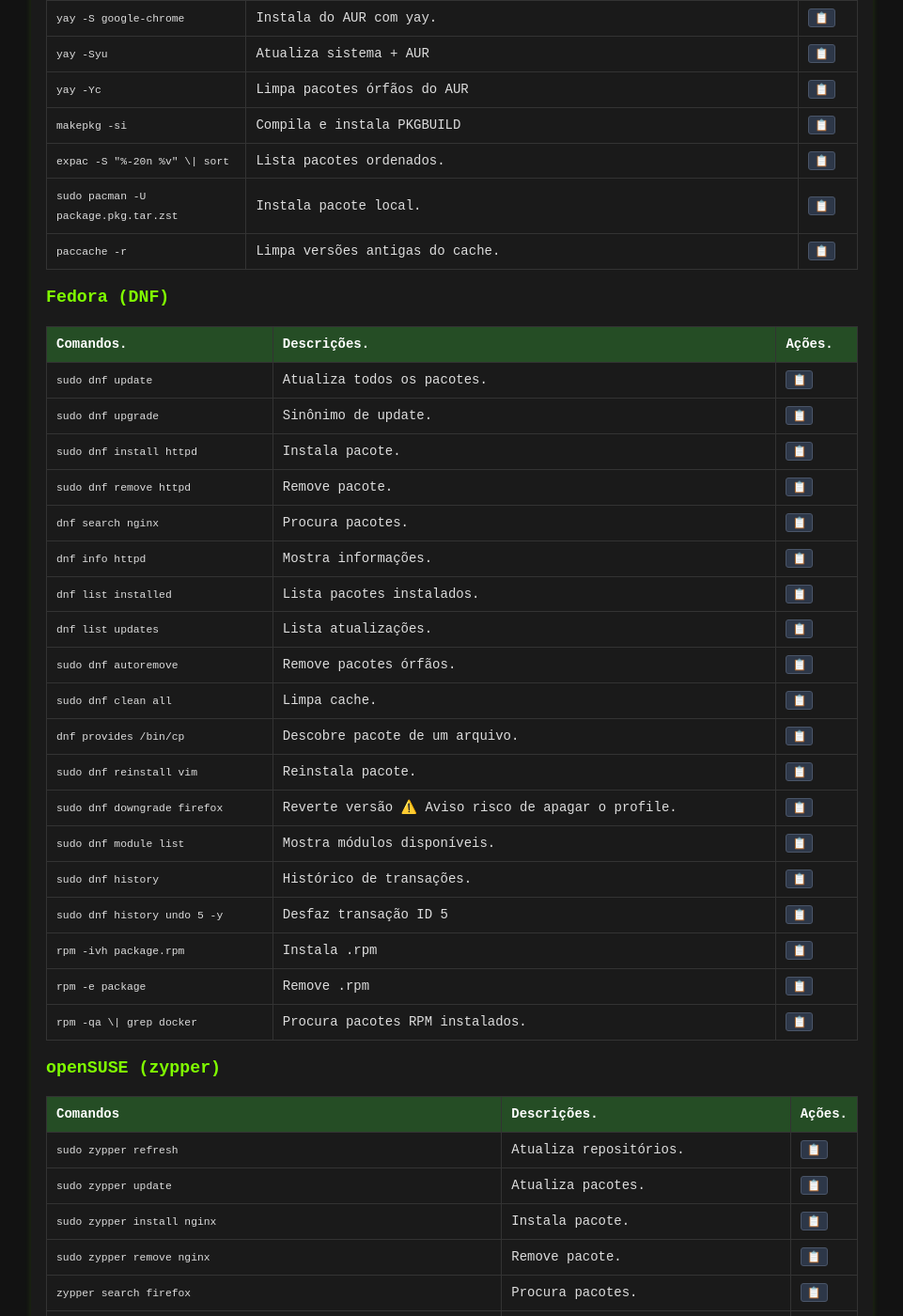
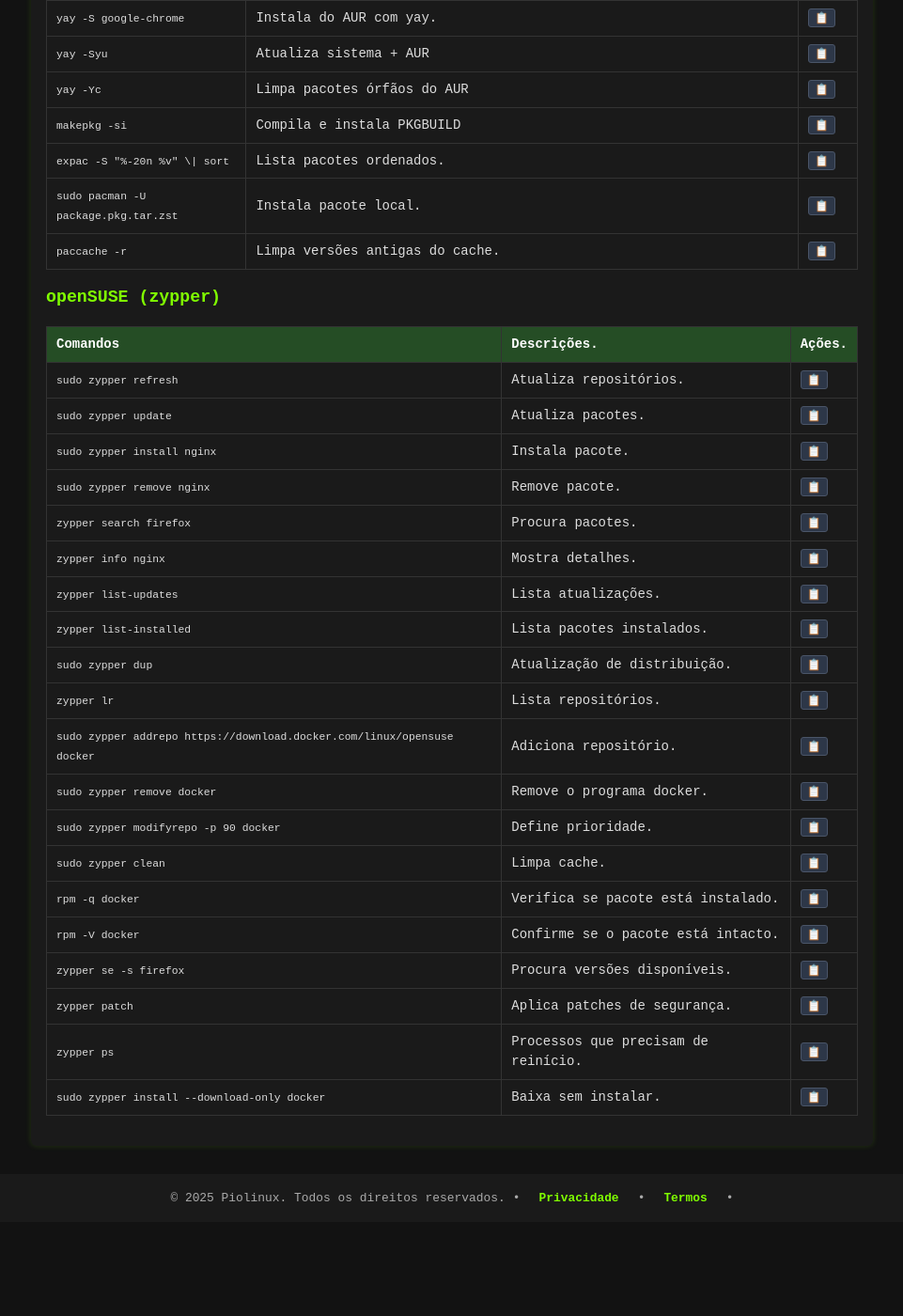
Before and after one commit to Piolinux/piolinux-site, a Jekyll site: the page built from _pages/_comandos/gerenciamento-de-pacotes.md, in a window 1280 px wide and 1400 px high, scrolled down 1688 px. Shown: the whole window at 94% size, without its empty margins (159-1120 px from the left). Built offline with Jekyll 4.4.1, drawn with Linux system fonts in a browser that asks for light colours; after the commit the page ends 2988 px from its top, so only the background shows below that; some of the changed text lies outside the part shown.

Commit message:
Update gerenciamento-de-pacotes.md

```diff
--- a/_pages/_comandos/gerenciamento-de-pacotes.md
+++ b/_pages/_comandos/gerenciamento-de-pacotes.md
@@ -256,116 +256,7 @@ function filtrarLinhas(termo) {
 </table>
 </div>
 
-<h3>Fedora (DNF) </h3>
 
-<div class="table-container">
-<table class="evergreen-table">
-  <thead>
-    <tr>
-      <th>Comandos.</th>
-      <th>Descrições.</th>
-      <th>Ações.</th>
-    </tr>
-  </thead>
-  <tbody>
-    <tr>
-      <td data-label="Comando"><code>sudo dnf update</code></td>
-      <td data-label="Descrição">Atualiza todos os pacotes.</td>
-      <td data-label="Ação"><button class="copy-btn" data-command="sudo dnf update">📋</button></td>
-    </tr>
-    <tr>
-      <td data-label="Comando"><code>sudo dnf upgrade</code></td>
-      <td data-label="Descrição">Sinônimo de update.</td>
-      <td data-label="Ação"><button class="copy-btn" data-command="sudo dnf upgrade">📋</button></td>
-    </tr>
-    <tr>
-      <td data-label="Comando"><code>sudo dnf install httpd</code></td>
-      <td data-label="Descrição">Instala pacote.</td>
-      <td data-label="Ação"><button class="copy-btn" data-command="sudo dnf install httpd">📋</button></td>
-    </tr>
-    <tr>
-      <td data-label="Comando"><code>sudo dnf remove httpd</code></td>
-      <td data-label="Descrição">Remove pacote.</td>
-      <td data-label="Ação"><button class="copy-btn" data-command="sudo dnf remove httpd">📋</button></td>
-    </tr>
-    <tr>
-      <td data-label="Comando"><code>dnf search nginx</code></td>
-      <td data-label="Descrição">Procura pacotes.</td>
-      <td data-label="Ação"><button class="copy-btn" data-command="dnf search nginx">📋</button></td>
-    </tr>
-    <tr>
-      <td data-label="Comando"><code>dnf info httpd</code></td>
-      <td data-label="Descrição">Mostra informações.</td>
-      <td data-label="Ação"><button class="copy-btn" data-command="dnf info httpd">📋</button></td>
-    </tr>
-    <tr>
-      <td data-label="Comando"><code>dnf list installed</code></td>
-      <td data-label="Descrição">Lista pacotes instalados.</td>
-      <td data-label="Ação"><button class="copy-btn" data-command="dnf list installed">📋</button></td>
-    </tr>
-    <tr>
-      <td data-label="Comando"><code>dnf list updates</code></td>
-      <td data-label="Descrição">Lista atualizações.</td>
-      <td data-label="Ação"><button class="copy-btn" data-command="dnf list updates">📋</button></td>
-    </tr>
-    <tr>
-      <td data-label="Comando"><code>sudo dnf autoremove</code></td>
-      <td data-label="Descrição">Remove pacotes órfãos.</td>
-      <td data-label="Ação"><button class="copy-btn" data-command="sudo dnf autoremove">📋</button></td>
-    </tr>
-    <tr>
-      <td data-label="Comando"><code>sudo dnf clean all</code></td>
-      <td data-label="Descrição">Limpa cache.</td>
-      <td data-label="Ação"><button class="copy-btn" data-command="sudo dnf clean all">📋</button></td>
-    </tr>
-    <tr>
-      <td data-label="Comando"><code>dnf provides /bin/cp</code></td>
-      <td data-label="Descrição">Descobre pacote de um arquivo.</td>
-      <td data-label="Ação"><button class="copy-btn" data-command="dnf provides /bin/cp">📋</button></td>
-    </tr>
-    <tr>
-      <td data-label="Comando"><code>sudo dnf reinstall vim</code></td>
-      <td data-label="Descrição">Reinstala pacote.</td>
-      <td data-label="Ação"><button class="copy-btn" data-command="sudo dnf reinstall vim">📋</button></td>
-    </tr>
-    <tr>
-      <td data-label="Comando"><code>sudo dnf downgrade firefox</code></td>
-      <td data-label="Descrição">Reverte versão ⚠️  Aviso risco de apagar o profile.</td>
-      <td data-label="Ação"><button class="copy-btn" data-command="sudo dnf downgrade firefox">📋</button></td>
-    </tr>
-    <tr>
-      <td data-label="Comando"><code>sudo dnf module list</code></td>
-      <td data-label="Descrição">Mostra módulos disponíveis.</td>
-      <td data-label="Ação"><button class="copy-btn" data-command="sudo dnf module list">📋</button></td>
-    </tr>
-    <tr>
-      <td data-label="Comando"><code>sudo dnf history</code></td>
-      <td data-label="Descrição">Histórico de transações.</td>
-      <td data-label="Ação"><button class="copy-btn" data-command="sudo dnf history">📋</button></td>
-    </tr>
-    <tr>
-      <td data-label="Comando"><code>sudo dnf history undo 5 -y</code></td>
-      <td data-label="Descrição">Desfaz transação ID 5</td>
-      <td data-label="Ação"><button class="copy-btn" data-command="sudo dnf history undo 5 -y">📋</button></td>
-    </tr>
-    <tr>
-      <td data-label="Comando"><code>rpm -ivh package.rpm</code></td>
-      <td data-label="Descrição">Instala .rpm</td>
-      <td data-label="Ação"><button class="copy-btn" data-command="rpm -ivh package.rpm">📋</button></td>
-    </tr>
-    <tr>
-      <td data-label="Comando"><code>rpm -e package</code></td>
-      <td data-label="Descrição">Remove .rpm</td>
-      <td data-label="Ação"><button class="copy-btn" data-command="rpm -e package">📋</button></td>
-    </tr>
-    <tr>
-      <td data-label="Comando"><code>rpm -qa \| grep docker</code></td>
-      <td data-label="Descrição">Procura pacotes RPM instalados.</td>
-      <td data-label="Ação"><button class="copy-btn" data-command="rpm -qa \| grep docker">📋</button></td>
-    </tr>
-  </tbody>
-</table>
-</div>
 
 <h3> openSUSE (zypper) </h3>
 
```
Also changed, not shown: other parts of _pages/_comandos/gerenciamento-de-pacotes.md (+1 -1 lines).
